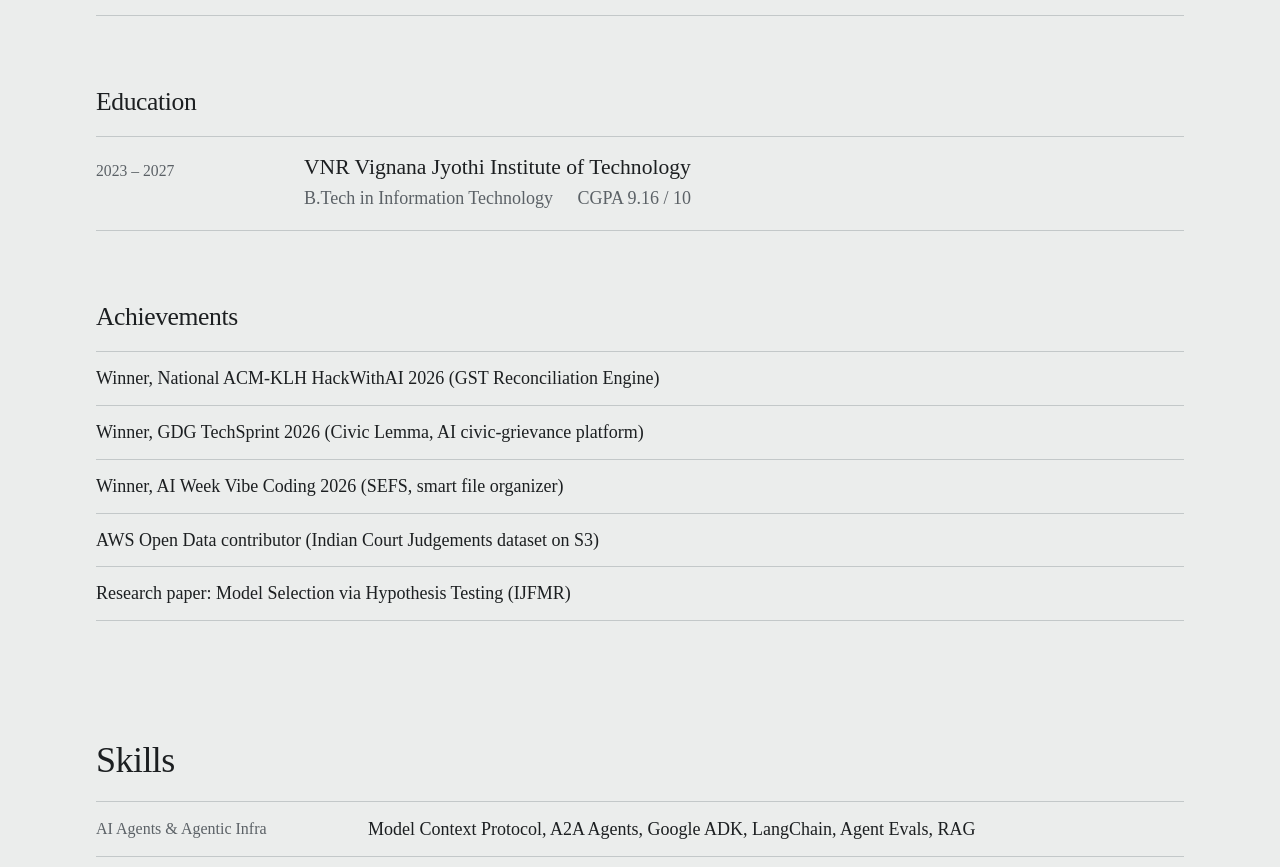
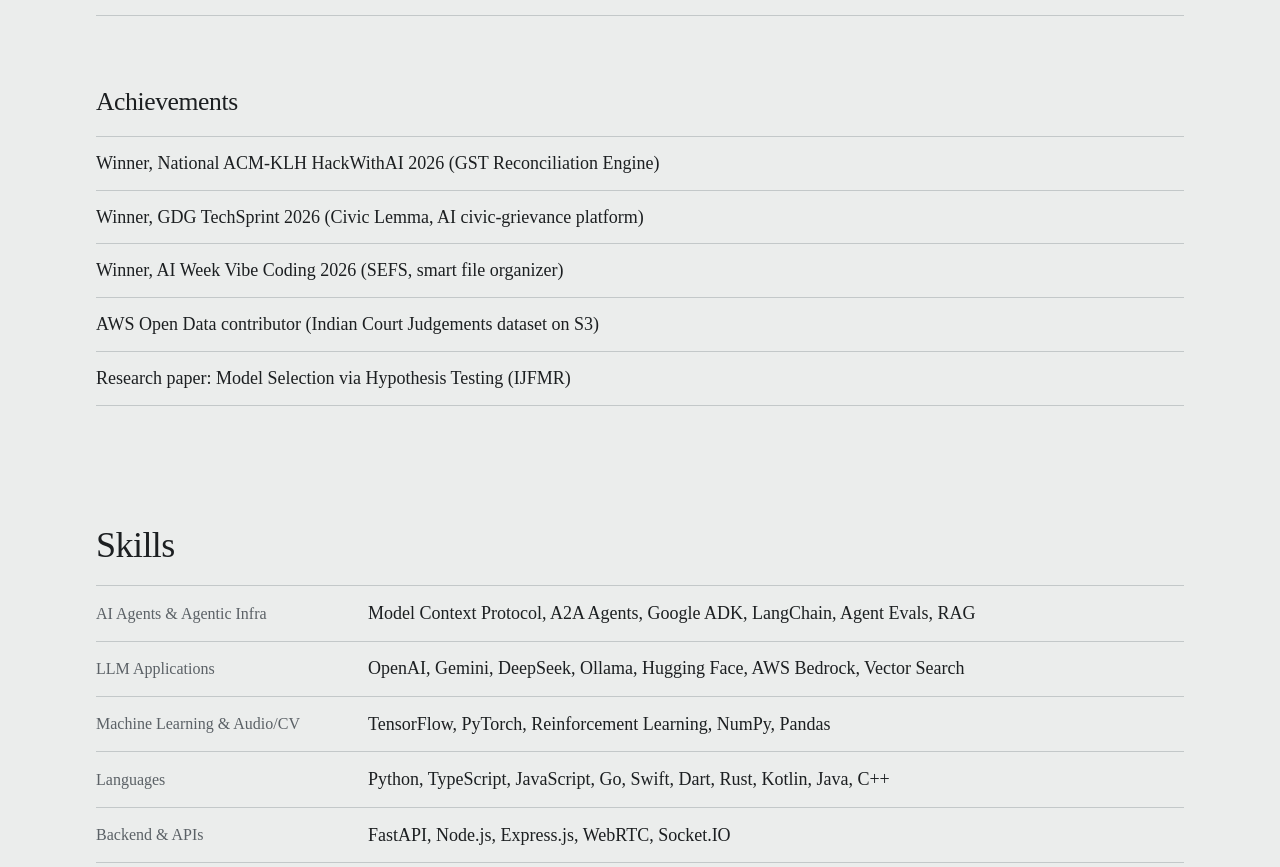
Before and after one commit to rnihesh/portfolio, an Astro site: page / in a window 1280 px wide. Shown: the part 3342-4209 px from the top of the page. Built offline with nearby package versions, Linux system fonts and the light colour scheme; Astro itself is replaced by a stand-in of ours.

Commit message:
Remove the education section

```diff
--- a/src/components/Work.astro
+++ b/src/components/Work.astro
@@ -1,7 +1,7 @@
 ---
 import { Image } from "astro:assets";
 import Icon from "./Icon.astro";
-import { experience, education, achievements } from "../data/experience";
+import { experience, achievements } from "../data/experience";
 import { site } from "../data/site";
 ---
 
@@ -36,23 +36,6 @@
     }
   </div>
 
-  <h2 id="education-title" class="section-title small">Education</h2>
-  <div class="rows">
-    {
-      education.map((e) => (
-        <article class="row reveal">
-          <p class="when">{e.period}</p>
-          <div>
-            <h3>{e.school}</h3>
-            <p class="sub">
-              {e.degree}
-              {e.grade && <span class="grade">{e.grade}</span>}
-            </p>
-          </div>
-        </article>
-      ))
-    }
-  </div>
 
   <h2 id="achievements-title" class="section-title small">Achievements</h2>
   <ul class="achievements reveal" role="list">
@@ -126,15 +109,6 @@
     margin: 0.15rem 0 0;
     color: var(--mute);
   }
-  .grade {
-    display: block;
-  }
-  @media (min-width: 40rem) {
-    .grade {
-      display: inline;
-      margin-left: 1.25rem;
-    }
-  }
   .desc {
     margin: 0.6rem 0 0;
     max-width: 40rem;
--- a/src/data/experience.ts
+++ b/src/data/experience.ts
@@ -25,23 +25,6 @@
   },
 ];
 
-export interface Study {
-  school: string;
-  degree: string;
-  period: string;
-  grade?: string;
-}
-
-// From the resume (public/resume/v7.pdf).
-export const education: Study[] = [
-  {
-    school: "VNR Vignana Jyothi Institute of Technology",
-    degree: "B.Tech in Information Technology",
-    period: "2023 – 2027",
-    grade: "CGPA 9.16 / 10",
-  },
-];
-
 // From the resume. No prize amounts.
 export const achievements: string[] = [
   "Winner, National ACM-KLH HackWithAI 2026 (GST Reconciliation Engine)",
--- a/src/layouts/Base.astro
+++ b/src/layouts/Base.astro
@@ -27,7 +27,6 @@
   image: ogImage,
   email: `mailto:${site.email}`,
   description: site.description,
-  alumniOf: { "@type": "CollegeOrUniversity", name: "VNR Vignana Jyothi Institute of Technology" },
   knowsAbout: skills.flatMap((g) => g.items).slice(0, 40),
   sameAs,
 };
```
